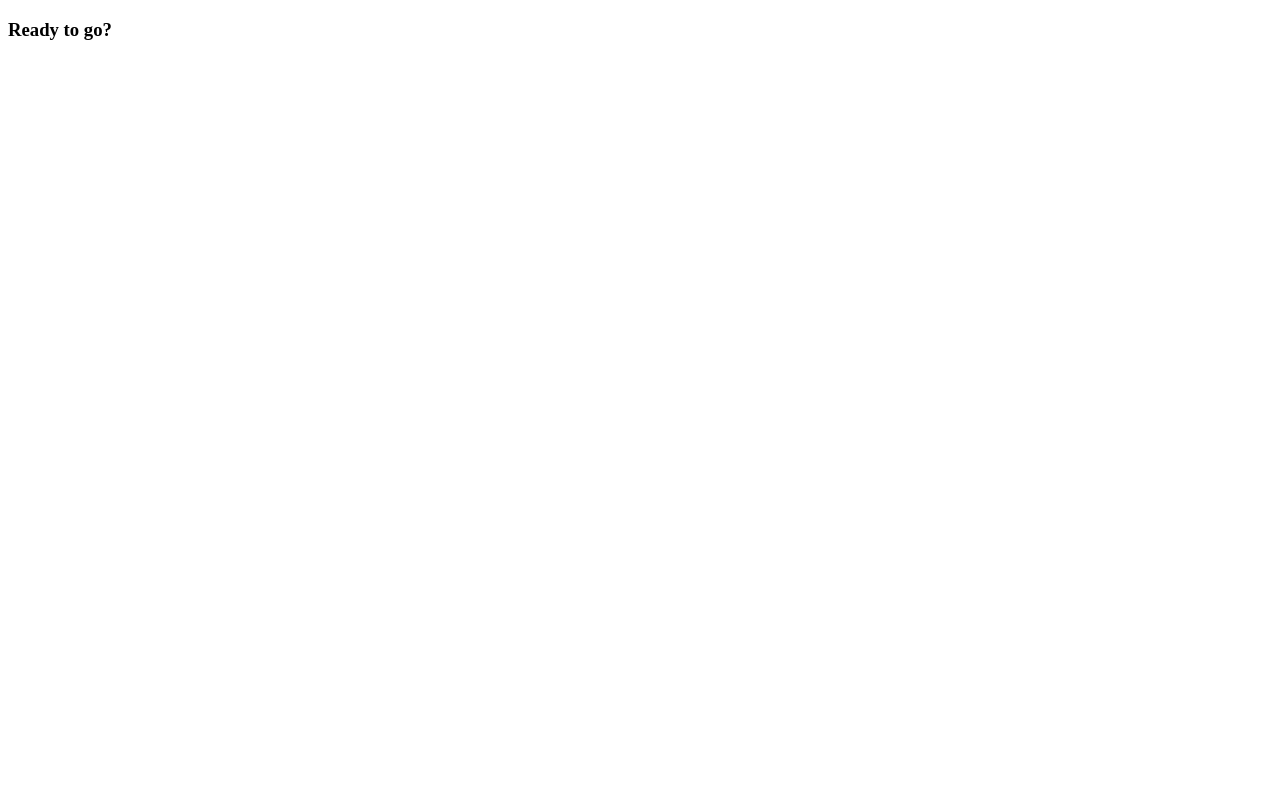
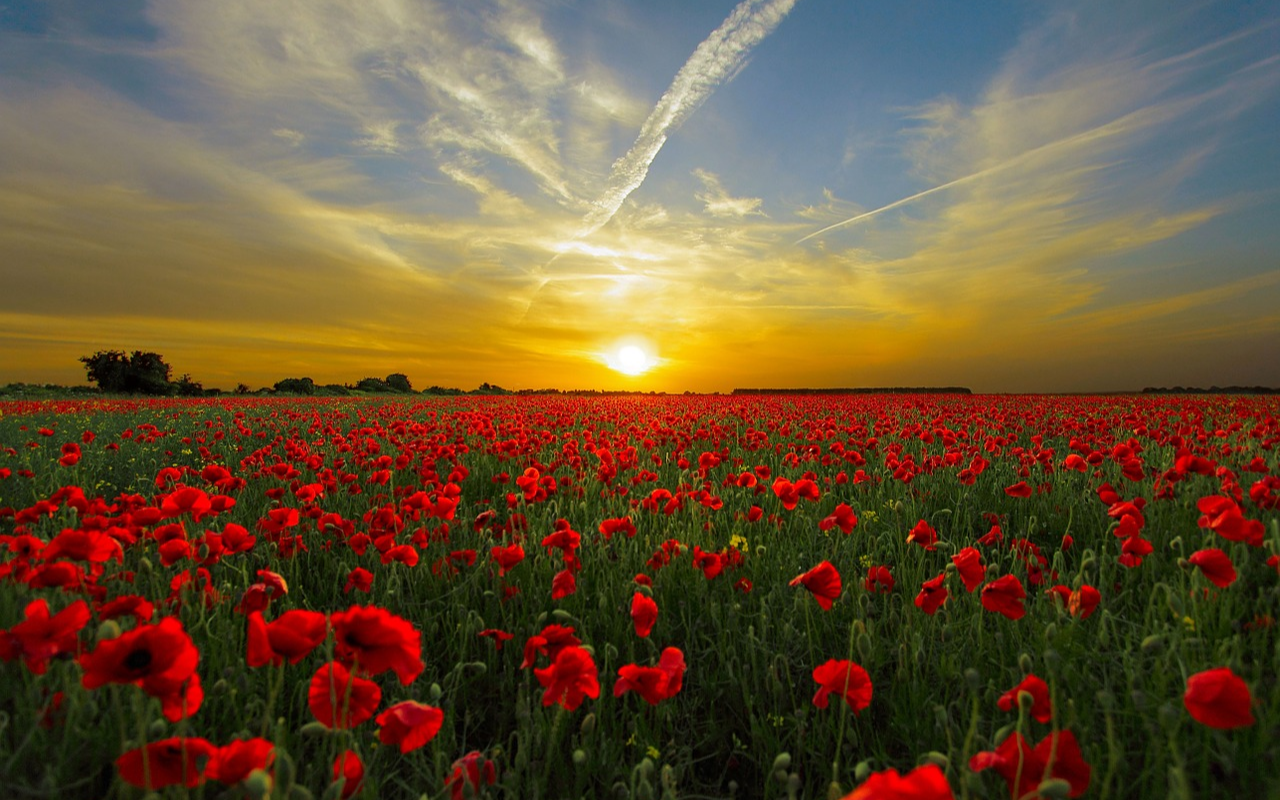
Before and after one commit to kronikar/kronikar.github.io, a plain HTML site: page index.html in a window 1280 px wide. Drawn offline with Linux system fonts and the light colour scheme.

Commit message:
set the background image

```diff
--- a/index.html
+++ b/index.html
@@ -10,14 +10,19 @@
 
 <!--  <link rel="stylesheet" href="css/styles.css?v=1.0">
 -->
-
+	<style>
+	body {
+		background-image: url('images/sunset.jpg');
+		background-repeat: no-repeat;
+		background-attachment: fixed;
+		background-position: center;
+		background-color:black;
+	}
+	</style>
 </head>
 
 <body>
 <!--  <script src="js/scripts.js"></script>
 -->
-
-<h3>Ready to go?</h3>
-
 </body>
 </html>
```
Also changed, not shown: images/sunset.jpg (added).
